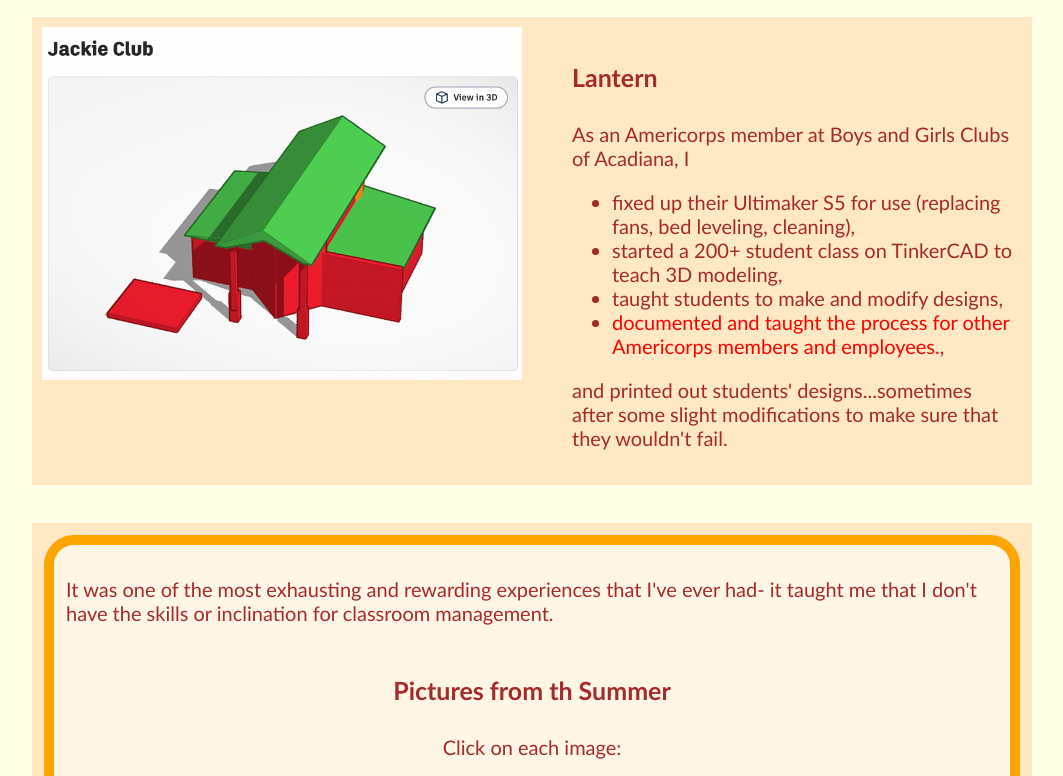
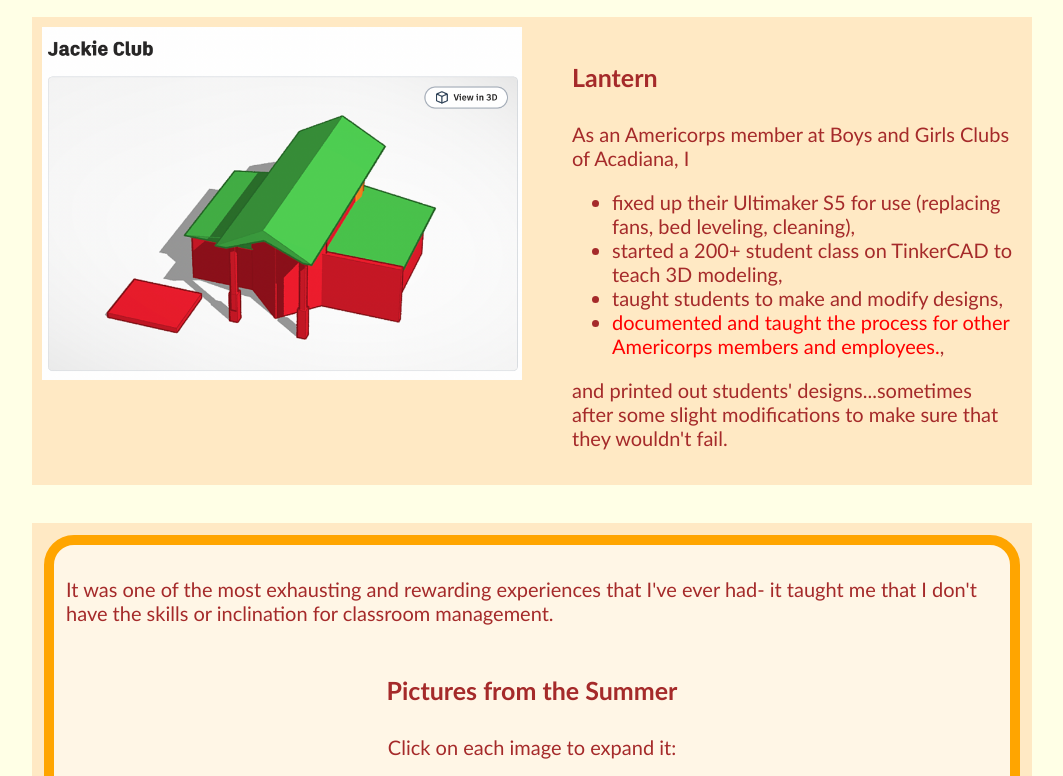
Before and after one commit to themaggiest/themaggiest.github.io, a plain HTML site: page projects/CADportfolio/BGC3d/BGC3d.html in a window 1280 px wide. Shown: the part 117-893 px from the top of the page, without its empty margins (108-1171 px from the left). Drawn offline with Linux system fonts and the light colour scheme; files whose address does not match are found by name.

Commit message:
Update BGC3d.html

```diff
--- a/projects/CADportfolio/BGC3d/BGC3d.html
+++ b/projects/CADportfolio/BGC3d/BGC3d.html
@@ -252,8 +252,8 @@
               <p>It was one of the most exhausting and rewarding experiences that I've ever had- it taught me that I don't have the skills or inclination for classroom management.</p>
 
 <div style="text-align:center">
-  <h2>Pictures from th Summer</h2>
-  <p>Click on each image:</p>
+  <h2>Pictures from the Summer</h2>
+  <p>Click on each image to expand it:</p>
 </div>
 
   <div class="row">
```
